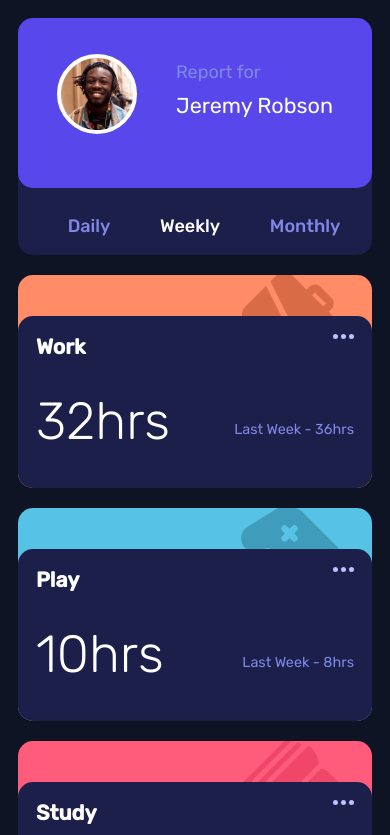
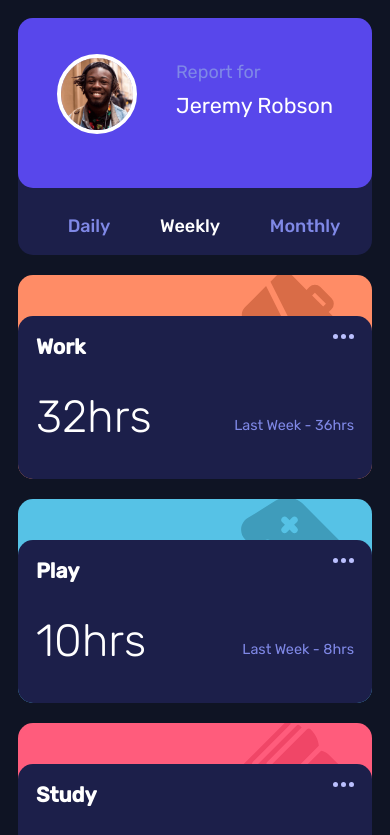
Before and after one commit to hex909/TimeTrackingDashboard, a plain HTML site: page index.html in a window 390 px wide. Shown: the top 835 px of the page. Drawn offline with Linux system fonts and the light colour scheme.

Commit message:
bug fix 1.2

```diff
--- a/style/style.scss
+++ b/style/style.scss
@@ -38,13 +38,14 @@ body {
             margin-bottom: 1.5rem;
 
             .imgCon {
-                background-color: $highLightTextColor;
+                background-color: hsl(246, 59%, 71%);
                 border-radius: 50%;
                 display: flex;
                 justify-content: center;
                 align-items: center;
                 border: 4px solid $highLightTextColor;
                 width: 80px;
+                height: 80px;
                 margin-top: 1rem;
                 margin-bottom: 2rem;
                 img {
@@ -186,6 +187,7 @@ body {
 
                 .imgCon {
                     margin-right: 1rem;
+
                 }
 
                 .info{
@@ -209,6 +211,10 @@ body {
                     display: flex;
                     align-items: center;
                     justify-content: space-between;
+
+                    .currentHours {
+                        font-size: clamp(2.5rem, 5vw, 3rem) ;
+                    }
                 }
             }
         }
```
Also changed, not shown: index.html (+0 -1 lines), style/style.css, 1 other file.
